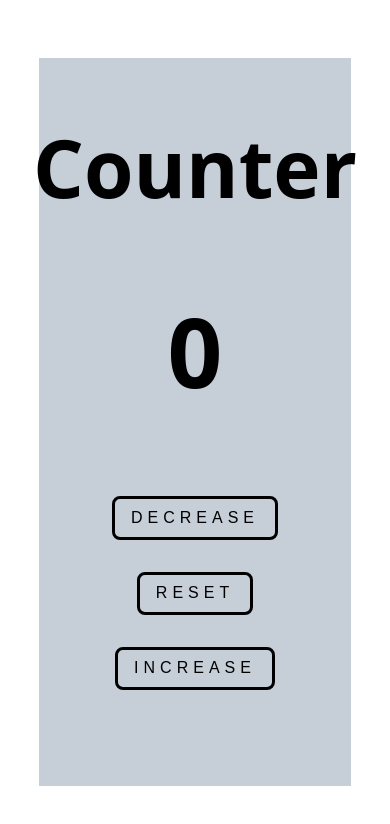
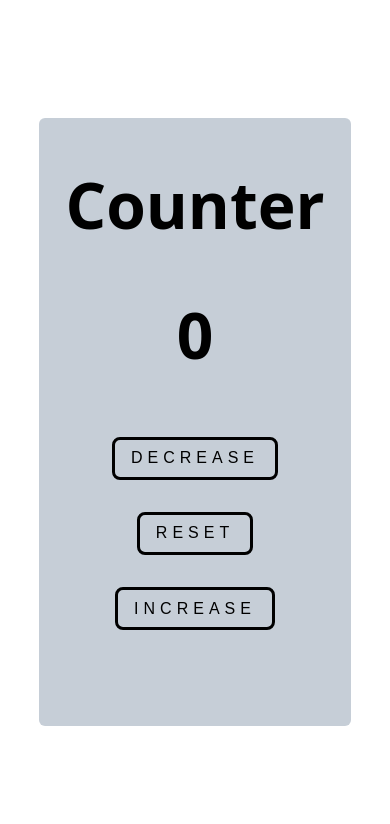
Before and after one commit to Lovenson2000/counterApp, a plain HTML site: page index.html in a window 390 px wide. Drawn offline with Linux system fonts and the light colour scheme.

Commit message:
small changes

```diff
--- a/style.css
+++ b/style.css
@@ -21,6 +21,7 @@ body {
     justify-content: center;
     align-items: center;
     background-color: rgb(198, 206, 215);
+    border-radius: 6px;
 
 }
 
@@ -29,7 +30,6 @@ body {
     font-size: 5rem;
 }
 #content {
-
     font-size: 6rem;
 }
 
@@ -51,3 +51,14 @@ button {
     cursor: pointer;
 
 }
+
+@media(max-width:30rem) {
+
+    .heading {
+        font-size: 4rem;
+    }
+
+    #content {
+        font-size: 4rem;
+    }
+}
```
